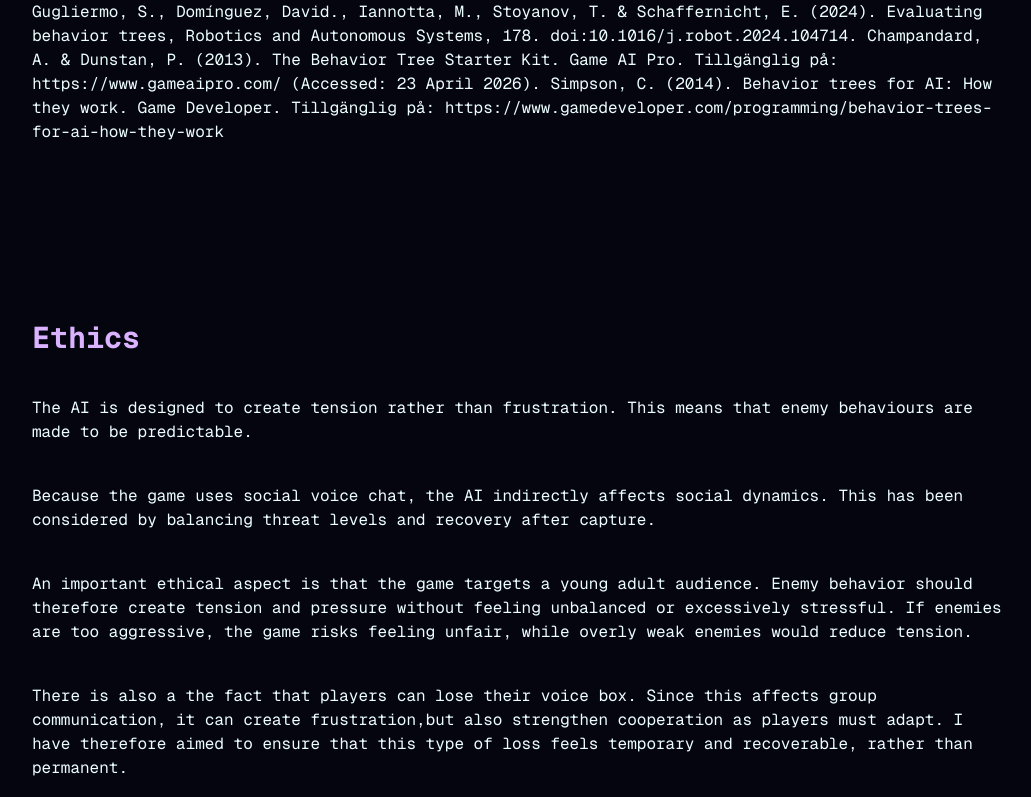
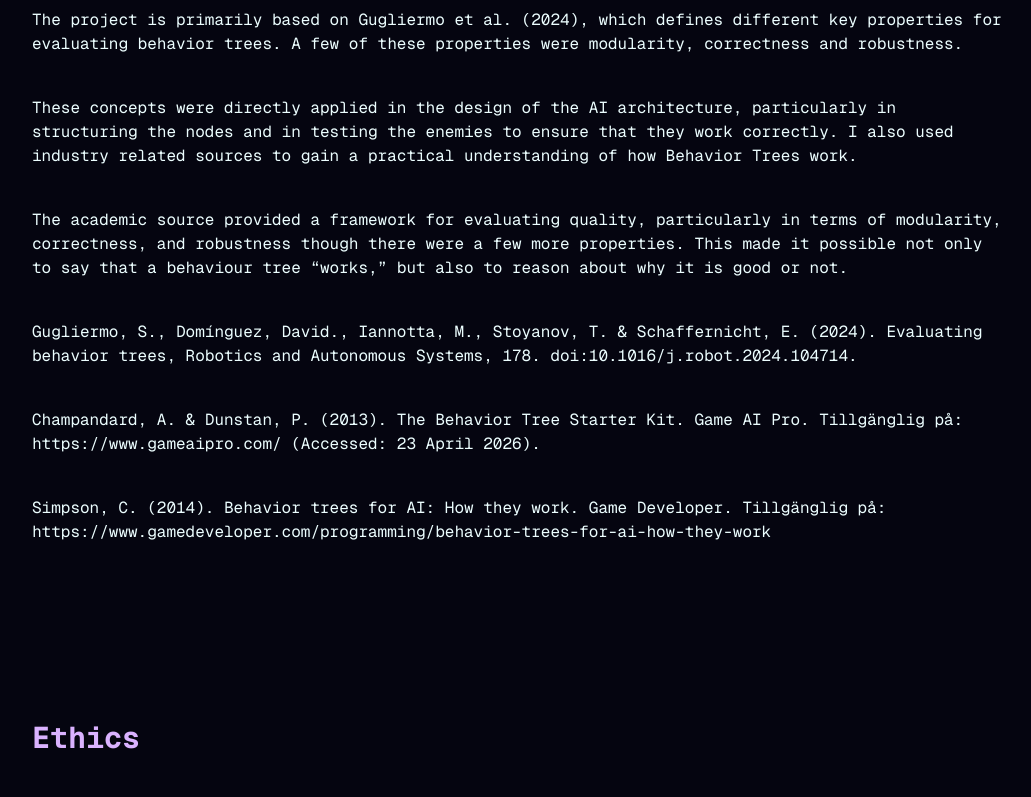
Before and after one commit to EfiMor/gitfolio-main, a Next.js app: page / in a window 1280 px wide. Shown: the part 6460-7257 px from the top of the page, without its empty margins (120-1151 px from the left). Built offline with nearby package versions, Linux system fonts and the light colour scheme.

Commit message:
mer tester med images

```diff
--- a/app/page.tsx
+++ b/app/page.tsx
@@ -59,7 +59,7 @@ export default function Home() {
 
             <div className="space-y-2">
               <p className="text-xs text-cyan-500">GAMEPLAY OVERVIEW</p>
-              <div className="h-72 border border-cyan-800 rounded-sm overflow-hidden bg-cyan-950/10">
+              <div className="h-112 border border-cyan-800 rounded-sm overflow-hidden bg-cyan-950/10">
                 <img
                     src="/gitfolio-main/gifs/enemy-loop.gif"
                     alt="Enemy behaviour"
@@ -208,7 +208,7 @@ export default function Home() {
 
             <div className="space-y-2">
               <p className="text-xs text-cyan-500">[ENEMY PATHFINDING]</p>
-              <div className="h-72 border border-cyan-800 rounded-sm overflow-hidden bg-cyan-950/10">
+              <div className="h-112 border border-cyan-800 rounded-sm overflow-hidden bg-cyan-950/10">
                 <img
                     src="/gitfolio-main/gifs/Enemy-Navigation.gif"
                     alt="Enemy navigation"
@@ -335,8 +335,12 @@ export default function Home() {
               Gugliermo, S., Domínguez, David., Iannotta, M., Stoyanov, T. & Schaffernicht, E. (2024).
               Evaluating behavior trees, Robotics and Autonomous Systems, 178.
               doi:10.1016/j.robot.2024.104714.
+            </p>
+            <p>
               Champandard, A. & Dunstan, P. (2013). The Behavior Tree Starter Kit. Game AI Pro.
               Tillgänglig på: https://www.gameaipro.com/ (Accessed: 23 April 2026).
+            </p>
+            <p>
               Simpson, C. (2014). Behavior trees for AI: How they work. Game Developer.
               Tillgänglig på: https://www.gamedeveloper.com/programming/behavior-trees-for-ai-how-they-work
             </p>
```
